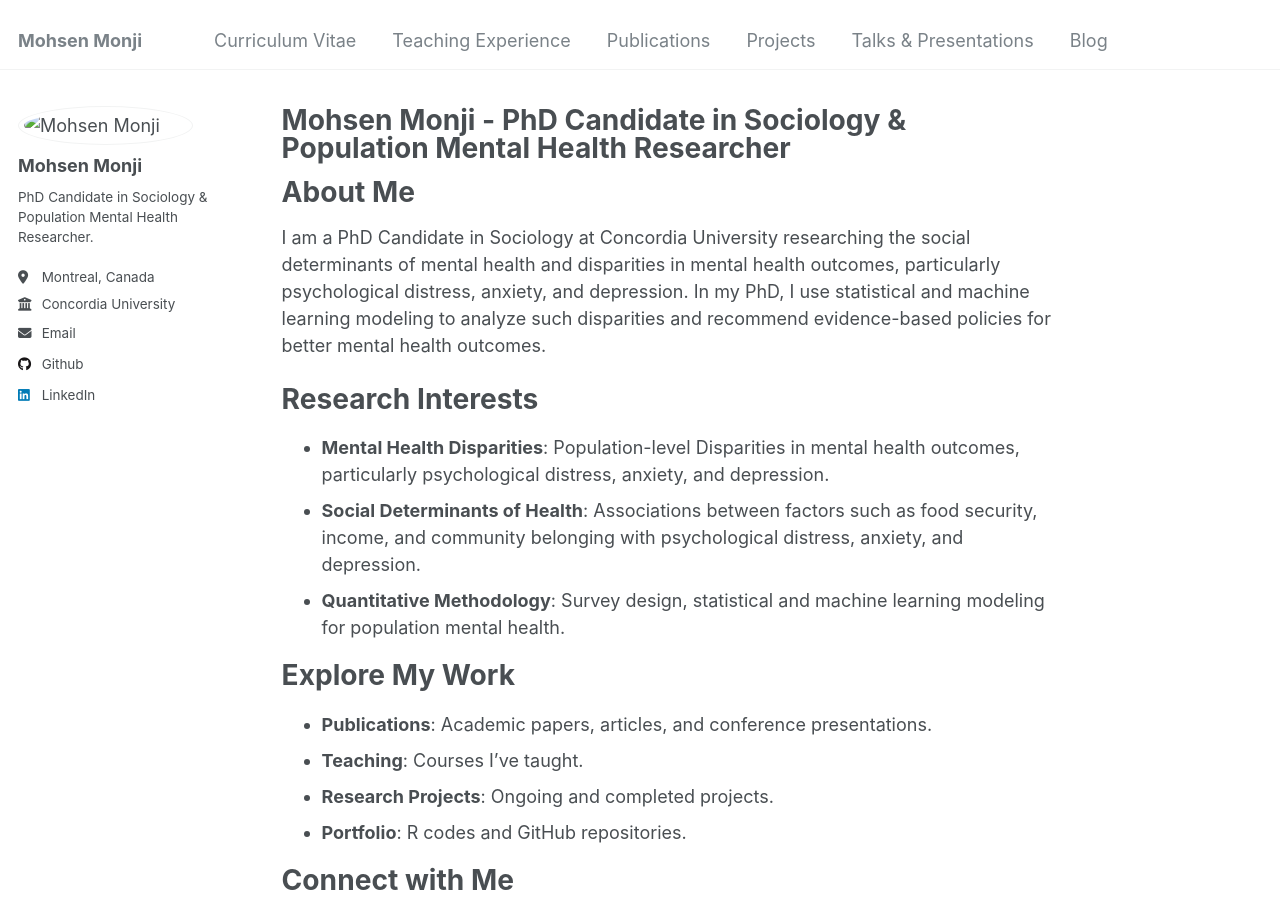
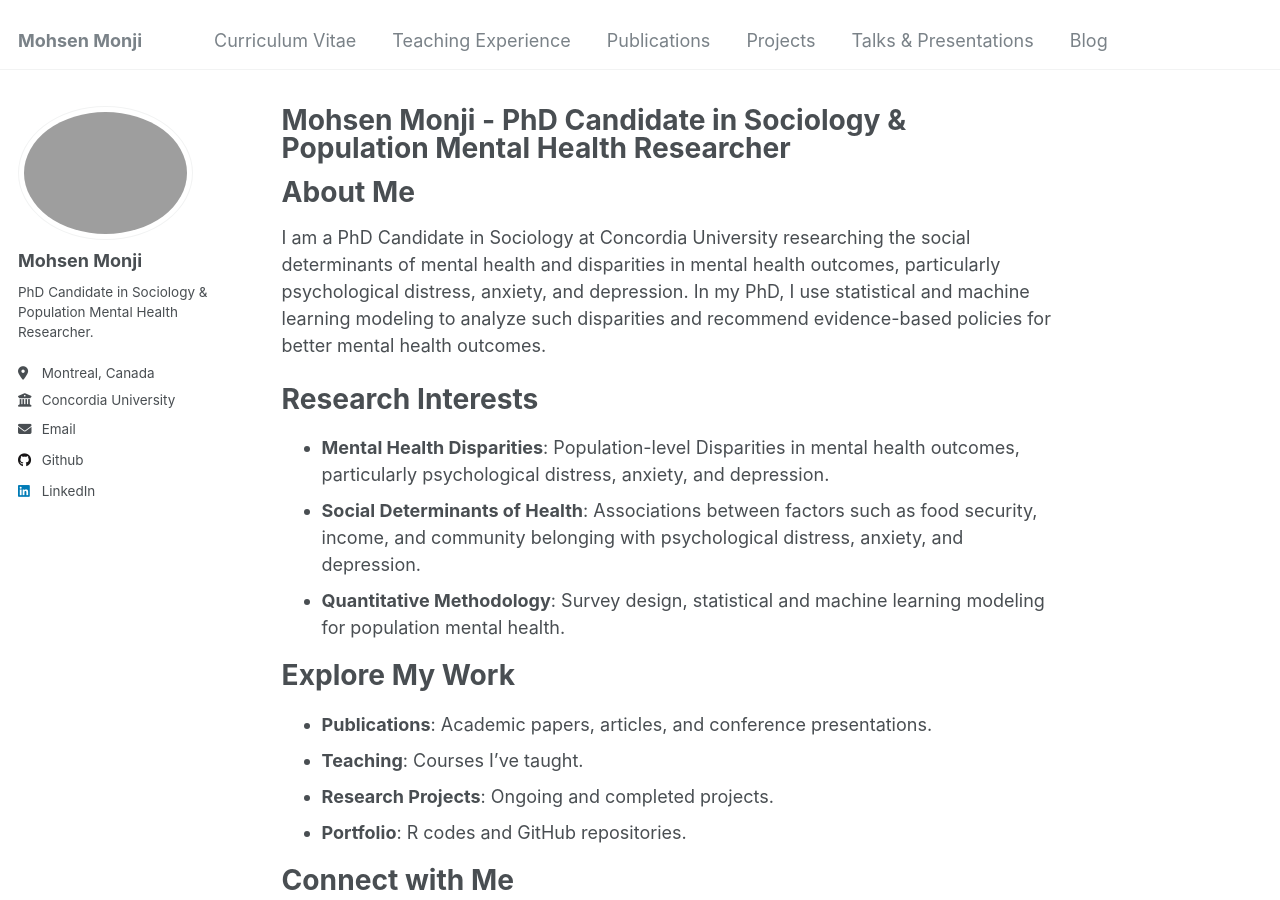
Before and after one commit to Mohsnmonji/mohsnmonji.github.io, a Jekyll site: the page built from _pages/about.md, in a window 1280 px wide and 900 px high. Built offline with Jekyll 4.4.1, drawn with Linux system fonts in a browser that asks for light colours.

Commit message:
Update _config.yml

```diff
--- a/_config.yml
+++ b/_config.yml
@@ -20,7 +20,7 @@ repository: "mohsenmonji/mohsenmonji.github.io"
 # Site Author - The following control what appears as part of the author content on the sidebar.
 author:
   # Biographic information
-  avatar: "images/profile.jpg" # Replace with your profile picture file
+  avatar: "profile.PNG" # Replace with your profile picture file
   name: "Mohsen Monji"
   bio: "PhD Candidate in Sociology &  Population Mental Health Researcher."
   location: "Montreal, Canada"
```
